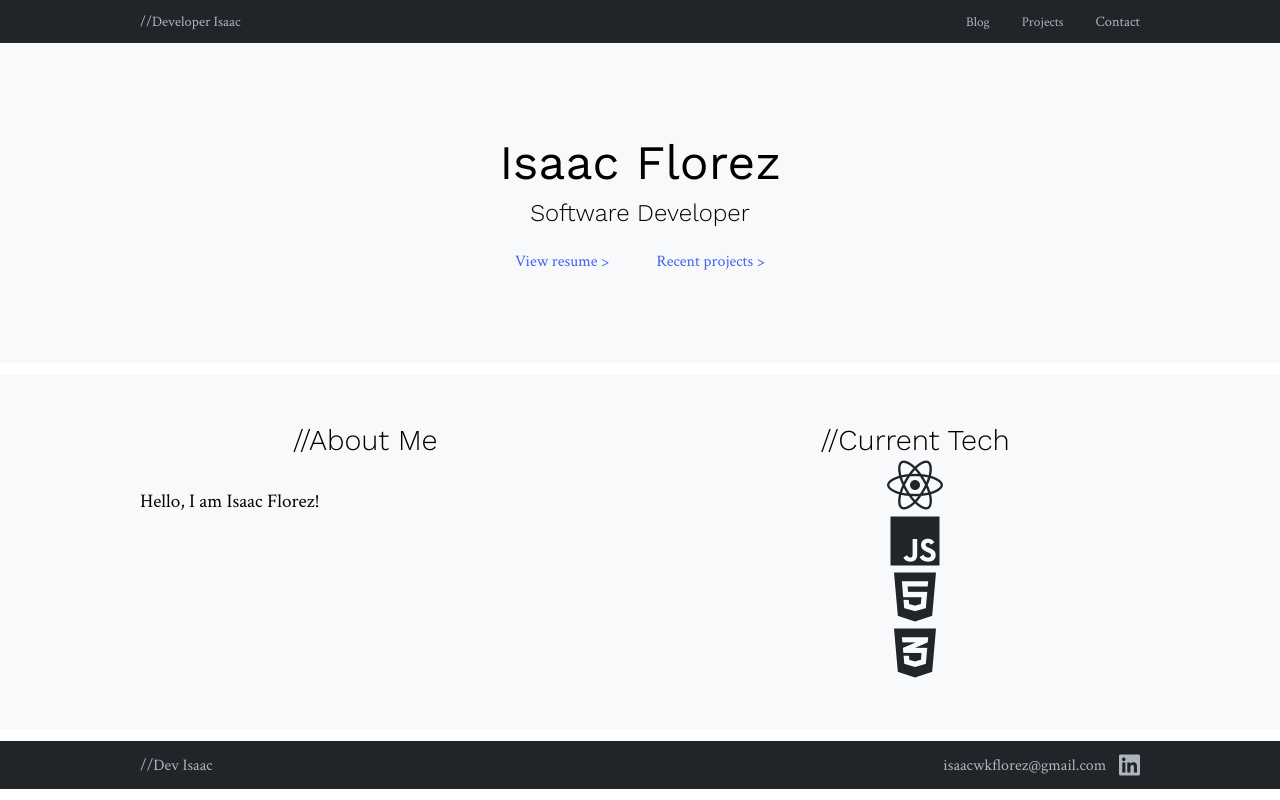
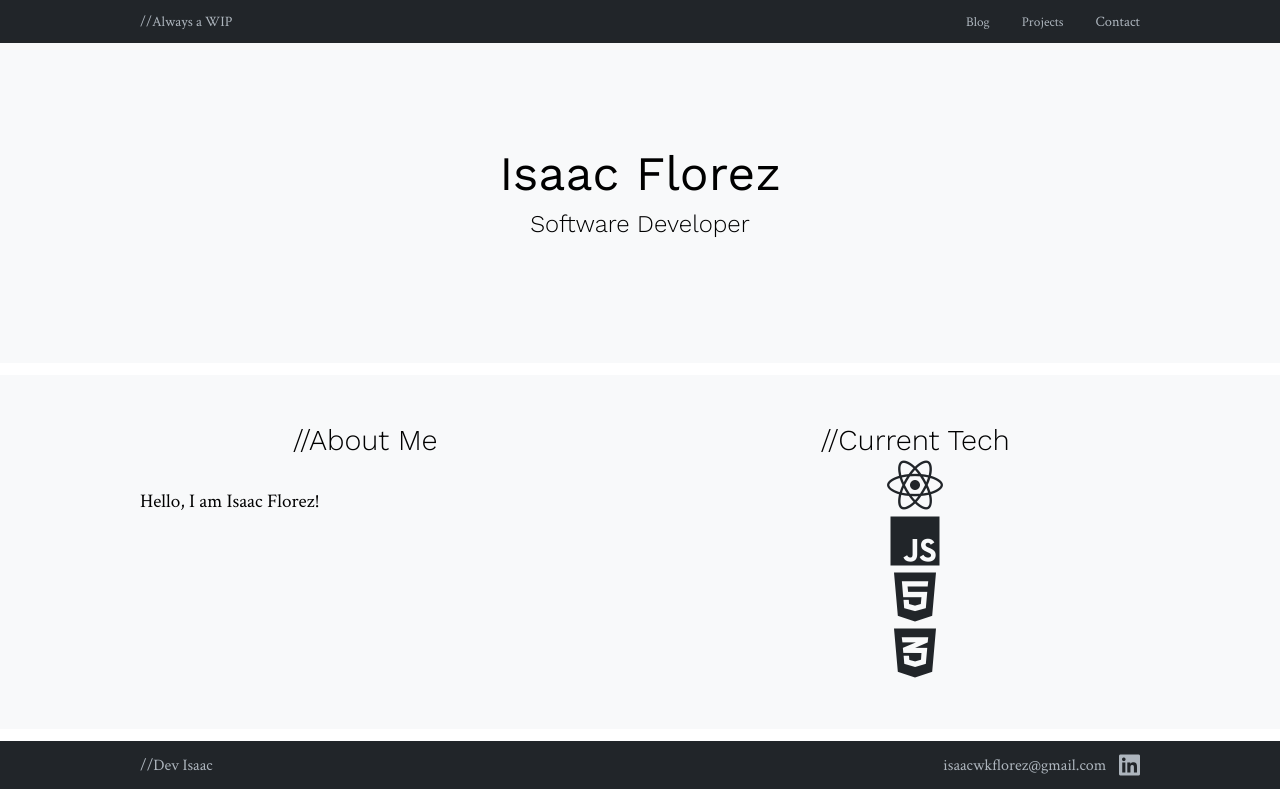
Before and after one commit to isaacflorez/portfolioV3, a React (Create React App) app: page / in a window 1280 px wide. Built offline with nearby package versions, Linux system fonts and the light colour scheme.

Commit message:
Cleaned up the UI pages, this is a good place to start working on blog db stuff. Page function works and routing works

```diff
--- a/src/components/Hero.js
+++ b/src/components/Hero.js
@@ -8,10 +8,12 @@ function Hero() {
                 <div className="hero__content">
                     <h1 className="hero__title">Isaac Florez</h1>
                     <p className="hero__description">Software Developer</p>
+                    {/*
                     <div className="hero__buttons">
                         <a className="hero__button resume__button" href={Pdf} target="_blank">{resumeText}</a>
                         <a className="hero__button project__button" href="#project-section">{projectsText}</a>
                     </div>
+                    */}
                 </div>
             </div>
         </section>
--- a/src/components/Navbar.js
+++ b/src/components/Navbar.js
@@ -44,7 +44,7 @@ function Navbar() {
             <div className="container">
                 <nav className="nav">
                     <div className="nav__mobile">
-                        <span className="logo" onClick={() => navigate('/')}>//Developer Isaac</span>
+                        <span className="logo" onClick={() => navigate('/')}>//Always a WIP</span>
                         <div className="nav__toggle" onClick={toggle}>
                             <div className="toggle__line"></div>
                             <div className="toggle__line"></div>
```
